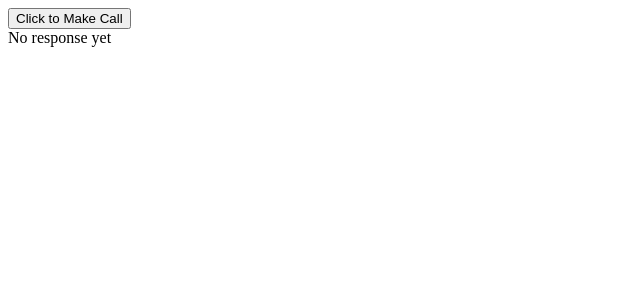
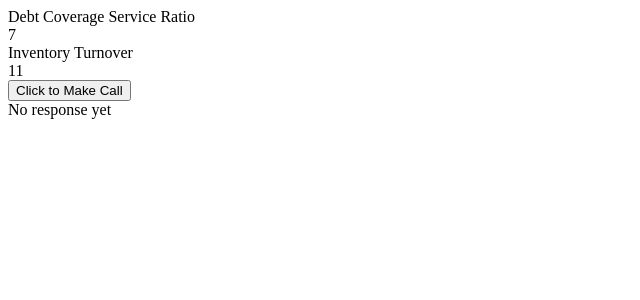
Before and after one commit to phillipbyram-ncino/nIQAnalyst, an Angular app: page / in a window 1280 px wide. Shown: the top 300 px of the page, without its empty margins (0-640 px from the left). Built offline with nearby package versions, Linux system fonts and the light colour scheme.

Commit message:
echoing hardcoded metrics

```diff
--- a/src/app/app.component.html
+++ b/src/app/app.component.html
@@ -1,3 +1,14 @@
-{{api_key}}
+<ng-container>
+  <app-metric-card
+    #metric
+    [metricValue]="7"
+    metricName="Debt Coverage Service Ratio"
+  ></app-metric-card>
+  <app-metric-card
+    #metric
+   [metricValue]="11"
+    metricName="Inventory Turnover"
+  ></app-metric-card>
+</ng-container>
 <button (click)="makeCall()">Click to Make Call</button>
-<div>{{latestResponse}}</div>
+<div>{{ latestResponse }}</div>
--- a/src/app/app.component.ts
+++ b/src/app/app.component.ts
@@ -1,27 +1,50 @@
-import { Component, OnInit } from '@angular/core';
-import { AppService } from './app.service';
+import { AfterViewInit, Component, OnInit, QueryList, ViewChild, ViewChildren } from '@angular/core';
+import { AppService, CallOptions } from './app.service';
+import { MetricCardComponent } from './components/metric-card.component';
 
 @Component({
   selector: 'app-root',
   templateUrl: './app.component.html',
   styleUrls: ['./app.component.css']
 })
-export class AppComponent implements OnInit {
+export class AppComponent implements OnInit, AfterViewInit {
 
-  constructor(private readonly service: AppService){}
+  constructor(private readonly service: AppService) { }
+
   title = 'nIQAnalyst';
-  api_key:string = '';
+  api_key: string = '';
   latestResponse: string = 'No response yet';
+  viewReady = false;
+
+  @ViewChildren('metric')
+  metricsComponents?: QueryList<MetricCardComponent>;
+
+
+  metrics: Map<string, number> = new Map<string, number>();
 
   ngOnInit(): void {
-
     const key = localStorage.getItem('API_KEY')
-    this.api_key = !!key? key: '';
+    this.api_key = !!key ? key : '';
     this.service.doSetup(this.api_key);
   }
 
-  async makeCall(): Promise<void>{
-    this.latestResponse = await this.service.makeCall(this.api_key);
+  ngAfterViewInit(): void {
+    this.viewReady = true;
+    this.metricsComponents?.forEach((metric)=>{
+      this.metrics.set(metric.metricName, metric.metricValue);
+
+    })
+  }
+
+  async makeCall(): Promise<void> {
+
+    const options: CallOptions = {
+      api_key: this.api_key,
+      metrics: this.metrics
+    }
+    this.latestResponse = await this.service.makeCall(options);
+
+
   }
 
 }
--- a/src/app/app.module.ts
+++ b/src/app/app.module.ts
@@ -3,14 +3,16 @@ import { BrowserModule } from '@angular/platform-browser';
 
 import { AppRoutingModule } from './app-routing.module';
 import { AppComponent } from './app.component';
+import { MetricCardComponent } from './components/metric-card.component';
 
 @NgModule({
   declarations: [
-    AppComponent
+    AppComponent,
+    MetricCardComponent
   ],
   imports: [
     BrowserModule,
-    AppRoutingModule
+    AppRoutingModule,
   ],
   providers: [],
   bootstrap: [AppComponent]
--- a/src/app/app.service.ts
+++ b/src/app/app.service.ts
@@ -1,7 +1,11 @@
 import { Injectable } from "@angular/core";
-import { Configuration, OpenAIApi } from "openai";
+import { Configuration, CreateCompletionRequest, OpenAIApi } from "openai";
 
 
+export interface CallOptions {
+    api_key?: string,
+    metrics: Map<string, number>
+}
 @Injectable({ providedIn: "root" })
 export class AppService {
 
@@ -11,30 +15,42 @@ export class AppService {
         if (this.openai) {
             return this.openai;
         }
-
         const configuration = new Configuration({
             apiKey: key
         });
         this.openai = new OpenAIApi(configuration);
         return this.openai;
-
     }
 
-    async makeCall(key?: string): Promise<string> {
-        key && this.doSetup(key);
+    async makeCall(options: CallOptions): Promise<string> {
+        options.api_key && this.doSetup(options.api_key);
         if (!this.openai) {
             throw Error('api not initialized');
         }
+
         try {
-            const completion = await this.openai.createCompletion({
-                model: "text-davinci-003",
-                prompt: 'please repeat the following: hello world',
-                temperature: 0.6,
-            });
+            const completion = await this.openai.createCompletion(this.buildCCR(options.metrics));
             return completion.data.choices[0]?.text || 'There was an error with the response';
 
         } catch (error) { }
         return 'hi';
     }
 
+    buildCCR(metrics: Map<string, number>): CreateCompletionRequest {
+
+        let template = `
+        Repeat the following numbers back to me along with their names:
+        `;
+
+        Array.from(metrics.entries()).forEach(([name, value]) => {
+            template += `name:${name} | value: ${value}
+            `;
+        });
+        return {
+            model: "text-davinci-003",
+            prompt: template,
+            temperature: 0.6,
+        }
+    }
+
 }
--- /dev/null
+++ b/src/app/components/metric-card.component.html
@@ -0,0 +1,6 @@
+<div>
+    {{metricName}}
+</div>
+<div>
+    {{metricValue}}
+</div>
```
Also changed, not shown: src/app/components/metric-card.component.ts (added, +12 -0 lines).
